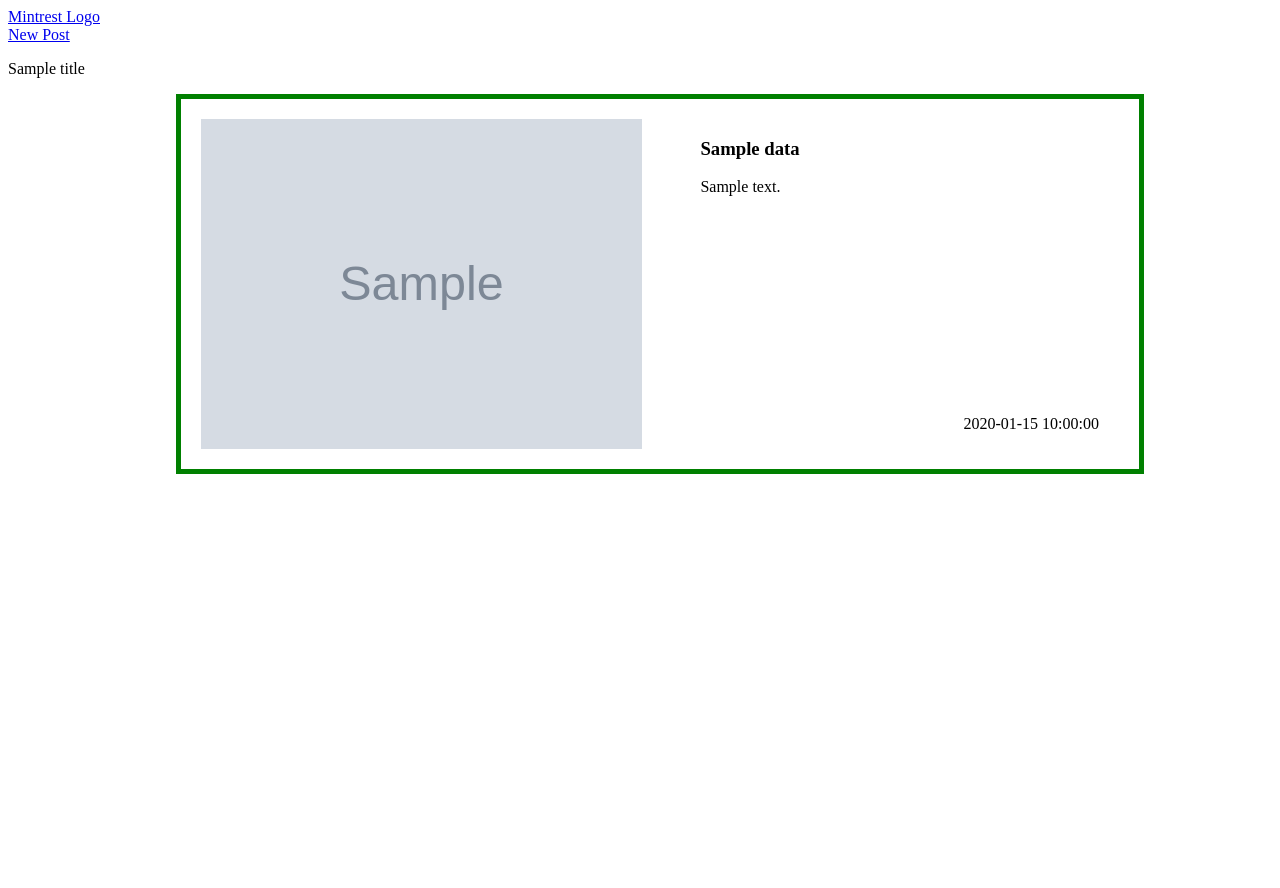
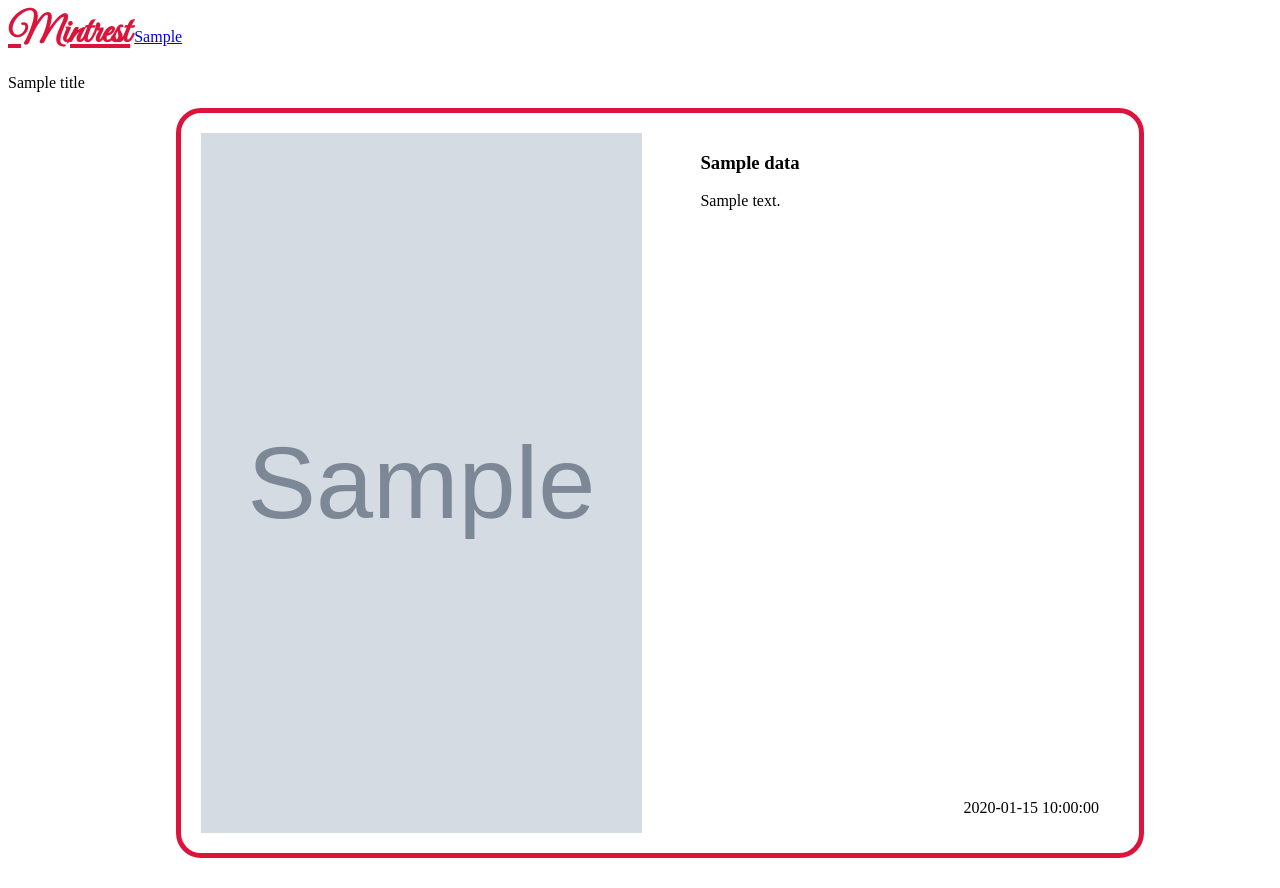
Before and after one commit to CarlaBuongiorno/Project-1-Mintrest, a Python web app: template templates/index.html in a window 1280 px wide. Before the commit the page ends 474 px from the top, so only its background shows below. Run offline with Jinja, Linux system fonts and the light colour scheme; the template is opened without the code that fills it: most values are stand-ins (such as "Sample title", 1, 10 or a date in 2020); grey boxes marked "Sample" are stand-in pictures.

Commit message:
Style logo and pins, put 'New Post' button in line with logo - only on index page

```diff
--- a/app.py
+++ b/app.py
@@ -13,7 +13,8 @@ def index():
         pins_data = process_line(mintrest_data)
         pin_data = group_pins(pins_data)
         pins = [create_pin(date=pin[0], title=pin[1], description=pin[2], image=pin[3]) for pin in pin_data]
-    return render_template('index.html', pins=pins)
+    new_post = 'New Post'
+    return render_template('index.html', pins=pins, new_post=new_post)
 
 
 def process_line(mintrest_data):
--- a/static/css/main.css
+++ b/static/css/main.css
@@ -1,19 +1,27 @@
 #pin {
+    border-radius: 25px;
     margin: auto;
     margin-bottom: 30px;
     width: 75%;
-    border: 5px solid green;
+    border: 5px solid crimson;
     overflow: hidden;
     padding: 20px;
     position: relative;
 }
 
-img {
-    display: block;
+.fill {
+    display: flex;
+    justify-content: center;
     float: left;
-    margin-left: auto;
-    margin-right: auto;
     width: 48%;
+    height: 700px;
+    overflow: hidden
+}
+
+.fill img {
+    flex-shrink: 0;
+    min-width: 100%;
+    min-height: 100%
 }
 
 div.text-container {
@@ -39,3 +47,11 @@ div.date p {
     margin-right: 20px;
     margin-left: 5%;
 }
+
+.great-vibes-regular {
+    font-family: "Great Vibes", cursive;
+    font-weight: 800;
+    font-style: normal;
+    font-size: 40px;
+    color: crimson;
+}
--- a/templates/base.html
+++ b/templates/base.html
@@ -5,12 +5,16 @@
     <meta name="viewport" content="width=device-width, initial-scale=1">
     <title>Mintrest</title>
     <link rel="stylesheet" href="{{ url_for('static', filename='css/main.css') }}">
+    <link rel="preconnect" href="https://fonts.googleapis.com">
+    <link rel="preconnect" href="https://fonts.gstatic.com" crossorigin>
+    <link href="https://fonts.googleapis.com/css2?family=Great+Vibes&display=swap" rel="stylesheet">
 </head>
 
 <body>
     <!-- Logo -->
     <header>
-        <a href="{{ url_for('index') }}">Mintrest Logo</a>
+        <a class="great-vibes-regular" href="{{ url_for('index') }}">Mintrest</a>
+        <a href="{{ url_for('new_post') }}">{{ new_post }}</a>
     </header>
 
     <!-- Content -->
--- a/templates/index.html
+++ b/templates/index.html
@@ -1,17 +1,15 @@
 {% extends 'base.html' %}
 
 {% block content %}
-
-    <section>
-        <a href="{{ url_for('new_post') }}">New Post</a>
-    </section>
 
     <section>
         <p>{{ title }}</p>
         <ul>
             {% for data in pins %}
                 <div id="pin">
-                    <img src="{{ data['image'] }}" alt="Mintrest Picture"/>
+                    <div class="fill">
+                        <img src="{{ data['image'] }}" alt="Mintrest Picture"/>
+                    </div>
                     <div class="text-container">
                         <div class="title">
                             <h3>{{ data['title'] }}</h3>
```
Also changed, not shown: pins.txt (+1 -0 lines).
